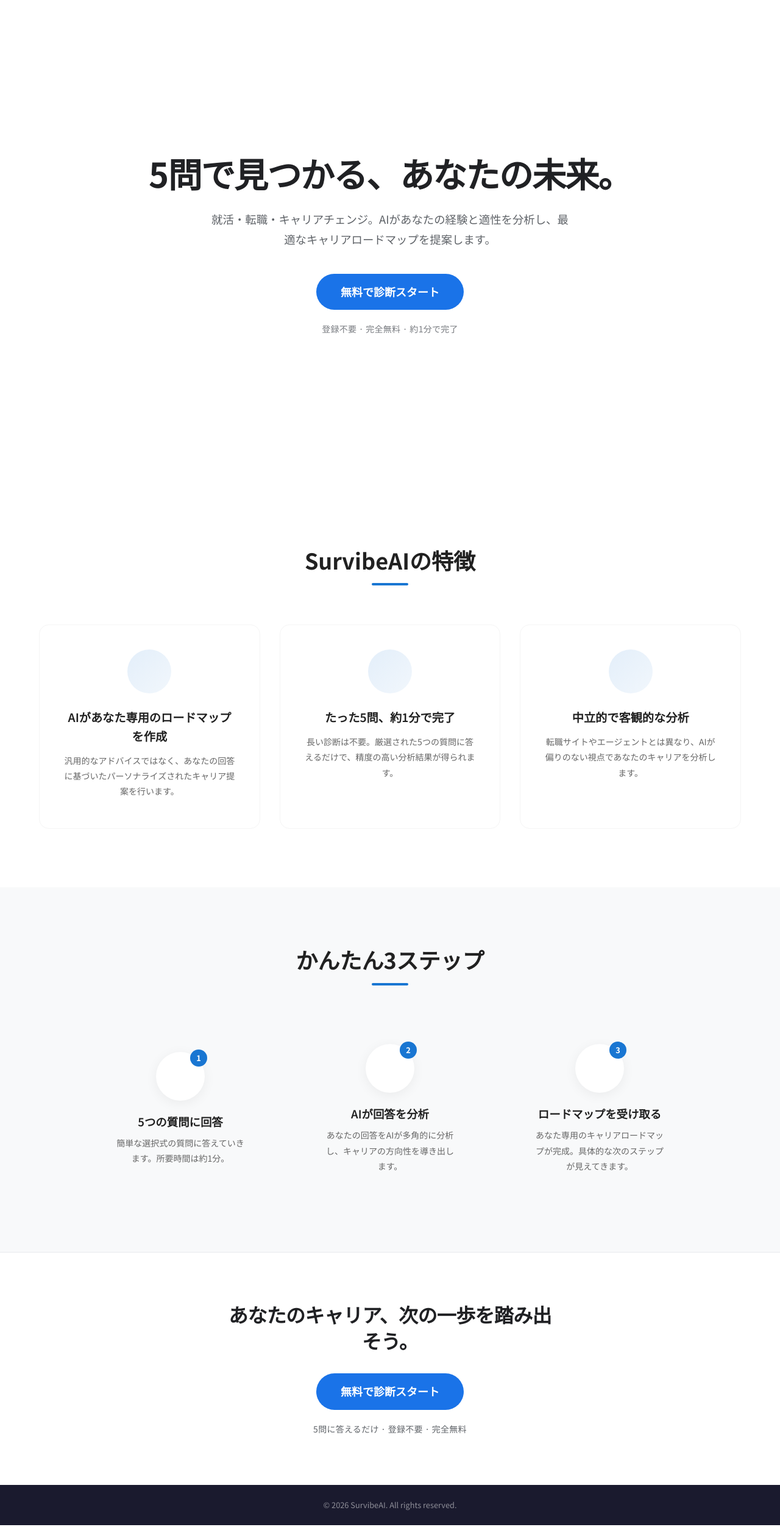
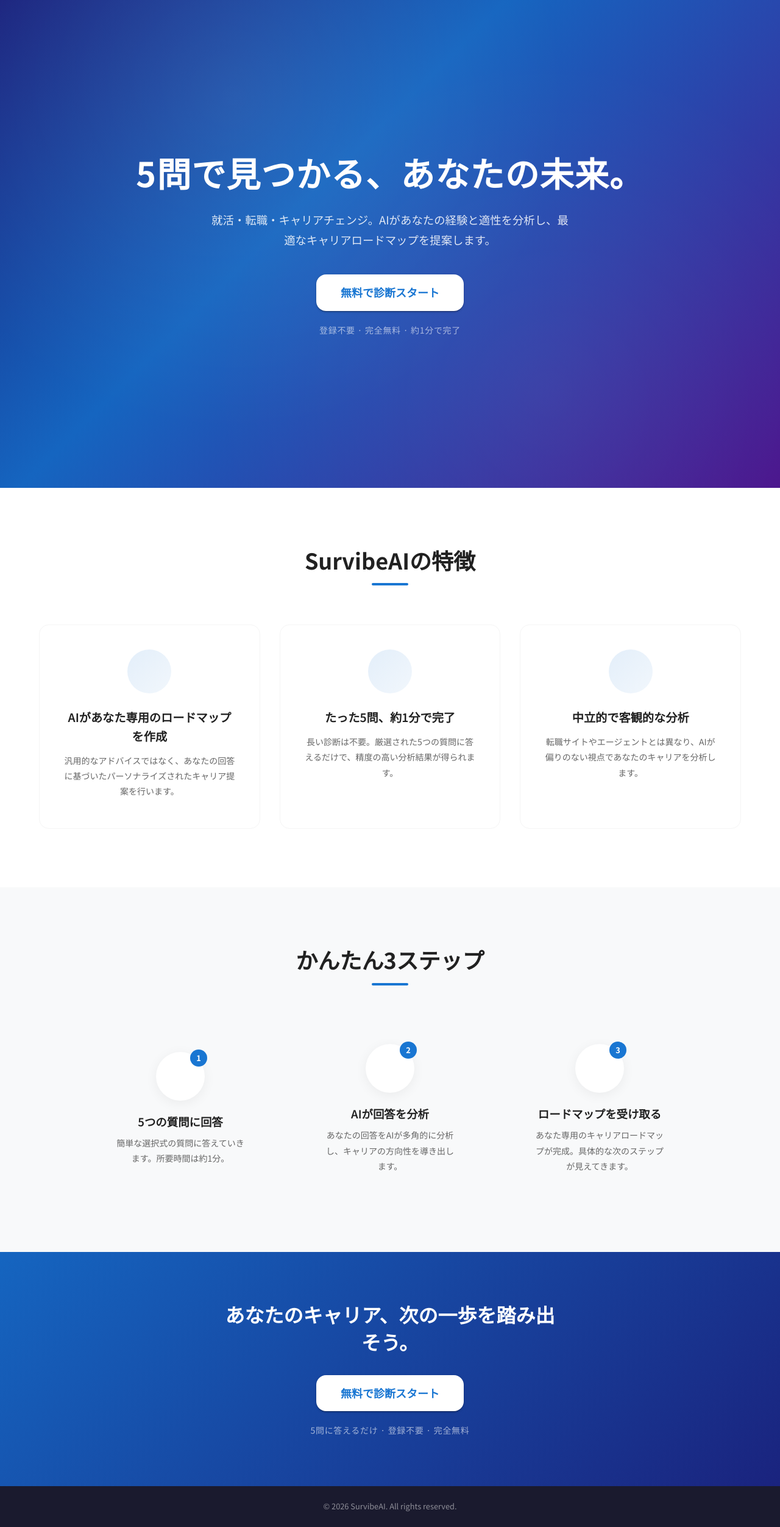
Before and after one commit to AkihikoTsurugi/ai-diagnosis-service, a Next.js app: page / in a window 1280 px wide. Shown: the whole page at 61% size. Built offline with nearby package versions, Linux system fonts and the light colour scheme; some icons are missing.

Commit message:
Revert "refactor: Update styles in CtaSection, HeroSection, and CtaButton components for improved UI consistency"
This reverts commit 3172f2491ff78d6317ef521c84625d7e7e42c78b.

```diff
--- a/app/components/CtaSection.tsx
+++ b/app/components/CtaSection.tsx
@@ -10,8 +10,7 @@ export default function CtaSection() {
       component="section"
       sx={{
         py: { xs: 8, md: 10 },
-        bgcolor: "#FFFFFF",
-        borderTop: "1px solid #e8eaed",
+        background: "linear-gradient(135deg, #1565C0 0%, #1A237E 100%)",
         textAlign: "center",
       }}
     >
@@ -20,12 +19,10 @@ export default function CtaSection() {
           variant="h4"
           component="h2"
           sx={{
-            color: "#202124",
+            color: "#fff",
             fontSize: { xs: "1.5rem", md: "2rem" },
             mb: { xs: 3, md: 4 },
-            lineHeight: 1.35,
-            fontWeight: 700,
-            letterSpacing: "-0.02em",
+            lineHeight: 1.4,
           }}
         >
           {BOTTOM_CTA.heading}
@@ -37,10 +34,10 @@ export default function CtaSection() {
           variant="caption"
           sx={{
             display: "block",
-            color: "#5f6368",
+            color: "rgba(255,255,255,0.6)",
             mt: 2.5,
             fontSize: "0.875rem",
-            letterSpacing: "0.02em",
+            letterSpacing: "0.05em",
           }}
         >
           {BOTTOM_CTA.note}
--- a/app/components/HeroSection.tsx
+++ b/app/components/HeroSection.tsx
@@ -21,8 +21,18 @@ export default function HeroSection() {
         display: "flex",
         alignItems: "center",
         justifyContent: "center",
-        bgcolor: "#FFFFFF",
+        background: "linear-gradient(135deg, #1A237E 0%, #1565C0 40%, #4A148C 100%)",
         position: "relative",
+        overflow: "hidden",
+        "&::before": {
+          content: '""',
+          position: "absolute",
+          inset: 0,
+          background:
+            "radial-gradient(circle at 30% 20%, rgba(255,255,255,0.08) 0%, transparent 50%), " +
+            "radial-gradient(circle at 70% 80%, rgba(255,255,255,0.05) 0%, transparent 50%)",
+          pointerEvents: "none",
+        },
       }}
     >
       <Container maxWidth="md" sx={{ textAlign: "center", py: { xs: 8, md: 0 }, position: "relative", zIndex: 1 }}>
@@ -30,12 +40,11 @@ export default function HeroSection() {
           variant="h2"
           component="h1"
           sx={{
-            color: "#202124",
+            color: "#fff",
             fontSize: { xs: "2rem", sm: "2.5rem", md: "3rem", lg: "3.5rem" },
-            lineHeight: 1.25,
+            lineHeight: 1.3,
             mb: { xs: 2, md: 3 },
-            letterSpacing: { xs: "-0.02em", md: "-0.03em" },
-            fontWeight: 700,
+            letterSpacing: "0.02em",
             /* 狭い画面では「、」の直後で改行（1行目が「…、」で終わる） */
             display: { xs: "flex", md: "block" },
             flexDirection: { xs: "column", md: "row" },
@@ -55,7 +64,7 @@ export default function HeroSection() {
         <Typography
           variant="body1"
           sx={{
-            color: "#5f6368",
+            color: "rgba(255,255,255,0.85)",
             fontSize: { xs: "0.95rem", md: "1.15rem" },
             lineHeight: 1.8,
             maxWidth: 600,
@@ -72,10 +81,10 @@ export default function HeroSection() {
           variant="caption"
           sx={{
             display: "block",
-            color: "rgba(95, 99, 104, 0.85)",
+            color: "rgba(255,255,255,0.6)",
             mt: 2.5,
             fontSize: "0.875rem",
-            letterSpacing: "0.02em",
+            letterSpacing: "0.05em",
           }}
         >
           {HERO.note}
--- a/app/components/common/CtaButton.tsx
+++ b/app/components/common/CtaButton.tsx
@@ -12,8 +12,10 @@ interface CtaButtonProps {
   variant?: Variant;
 }
 
-export default function CtaButton({ label, variant: _variant = "hero" }: CtaButtonProps) {
+export default function CtaButton({ label, variant = "hero" }: CtaButtonProps) {
   const [open, setOpen] = useState(false);
+
+  const isHero = variant === "hero";
 
   return (
     <>
@@ -25,16 +27,28 @@ export default function CtaButton({ label, variant: _variant = "hero" }: CtaButt
           px: { xs: 4, md: 5 },
           py: { xs: 1.5, md: 1.75 },
           fontSize: { xs: "1rem", md: "1.125rem" },
-          borderRadius: 9999,
-          fontWeight: 600,
-          bgcolor: "#1a73e8",
-          color: "#fff",
-          boxShadow: "none",
-          "&:hover": {
-            bgcolor: "#1557b0",
-            boxShadow: "0 1px 2px 0 rgba(60,64,67,0.3), 0 2px 6px 2px rgba(60,64,67,0.15)",
-          },
-          transition: "background-color 0.2s ease, box-shadow 0.2s ease",
+          borderRadius: "16px",
+          fontWeight: 700,
+          ...(isHero
+            ? {
+                bgcolor: "#fff",
+                color: "primary.main",
+                "&:hover": {
+                  bgcolor: "rgba(255,255,255,0.92)",
+                  transform: "scale(1.04)",
+                  boxShadow: "0 8px 32px rgba(0,0,0,0.18)",
+                },
+              }
+            : {
+                bgcolor: "#fff",
+                color: "primary.main",
+                "&:hover": {
+                  bgcolor: "rgba(255,255,255,0.92)",
+                  transform: "scale(1.04)",
+                  boxShadow: "0 8px 32px rgba(0,0,0,0.18)",
+                },
+              }),
+          transition: "all 0.25s cubic-bezier(.4,0,.2,1)",
         }}
       >
         {label}
```
